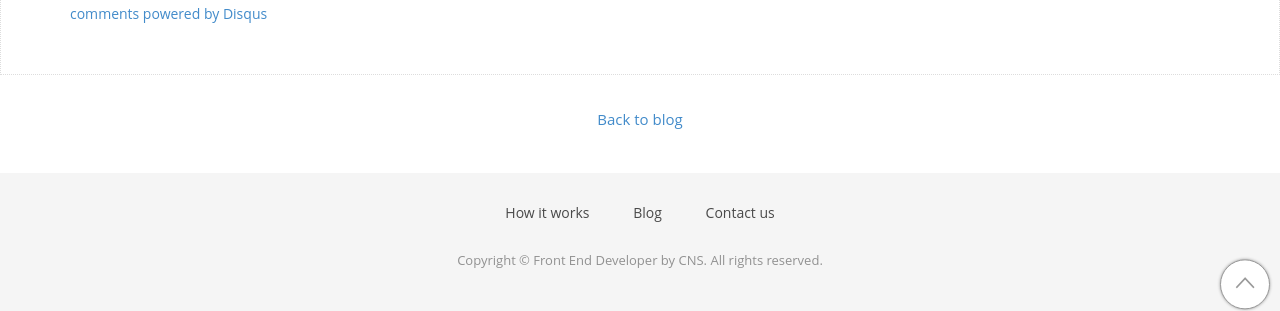
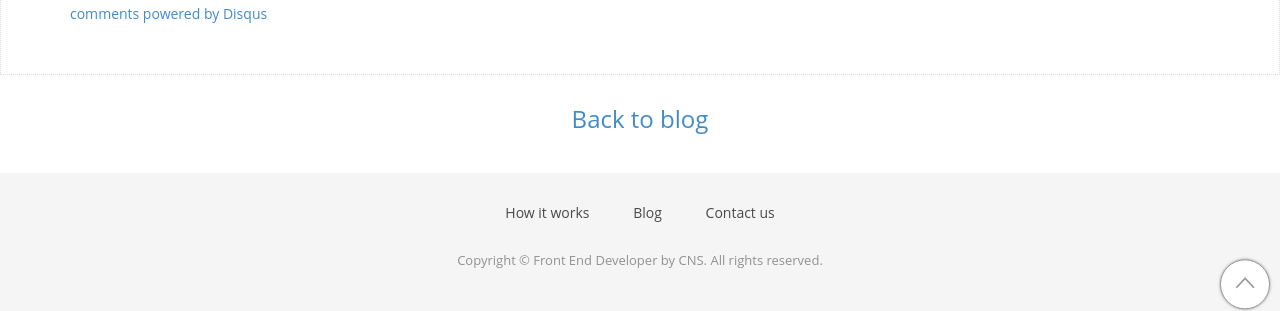
Before and after one commit to ldc84/.github.io, a Jekyll site: the page built from _posts/2016-05-20-this-post-demonstrates-post-content-styles.md, in a window 1280 px wide and 900 px high, scrolled down 1475 px. Shown: the part 582-893 px from the top of the window. Built offline with Jekyll 4.4.1, drawn with Linux system fonts in a browser that asks for light colours; some web fonts are replaced; comment, search, counter and statistics services are not loaded.

Commit message:
blog add

```diff
--- a/_layouts/post.html
+++ b/_layouts/post.html
@@ -41,7 +41,7 @@ layout: page
 		</div>
 	</section>
 </div>
-<p class="center-text" style="padding: 30px;">
+<p class="center-text" style="padding: 30px; font-size:24px;">
 	<a href="{{ site.baseurl }}/blog">Back to blog</a>
 </p>
 
```
